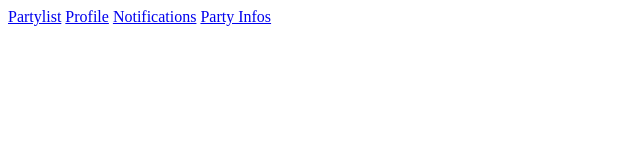
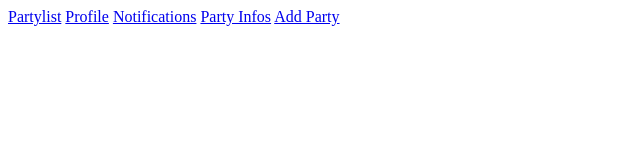
Before and after one commit to htl-leo-itp-25-27-4-5BHITM/Partyhub, a plain HTML site: page src/main/resources/META-INF/resources/homepage/homepage.html in a window 1280 px wide. Shown: the full height of the page, 0-640 px from the left. Drawn offline with Linux system fonts and the light colour scheme.

Commit message:
navigation add Party #23

```diff
--- a/src/main/resources/META-INF/resources/homepage/homepage.html
+++ b/src/main/resources/META-INF/resources/homepage/homepage.html
@@ -11,6 +11,7 @@
         <a href="../profile/profile.html">Profile</a>
         <a href="../notifications/notifications.html">Notifications</a>
         <a href="../advancedPartyInfos/advancedPartyInfos.html">Party Infos</a>
+        <a href="addParty/addParty.html">Add Party</a>
     </nav>
 </body>
 </html>
```
